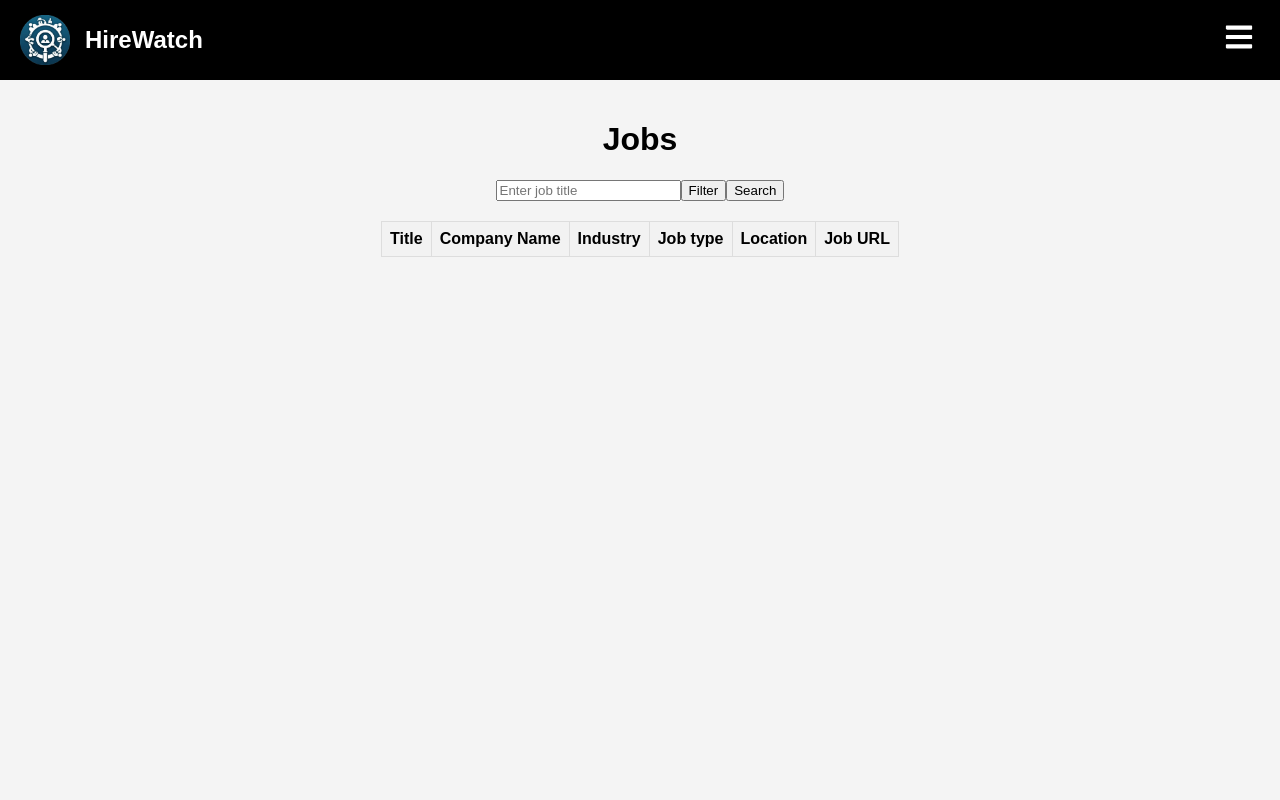
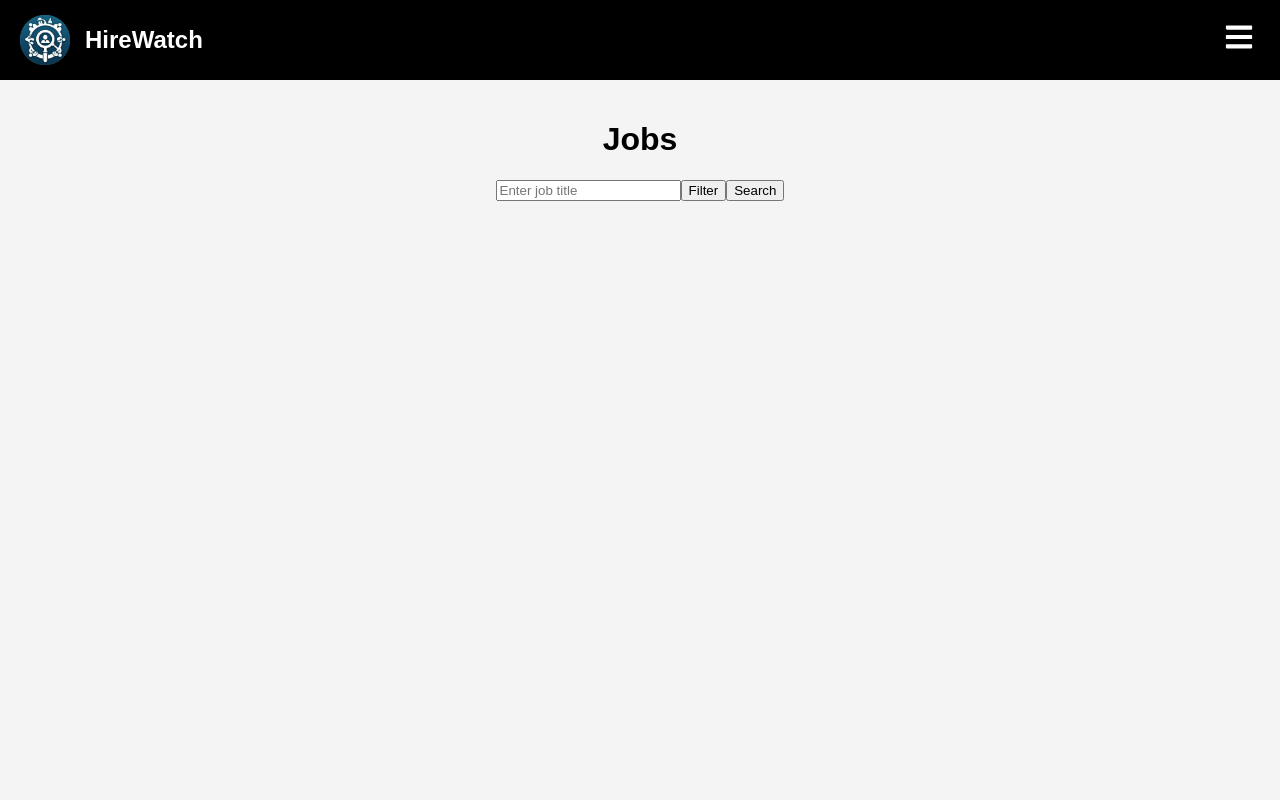
Before and after one commit to amalayil23/HireWatch, a React (Create React App) app in the folder frontend/: page /searchjobs in a window 1280 px wide. Shown: the top 800 px of the page. Built offline with nearby package versions, Linux system fonts and the light colour scheme.

Commit message:
updated searchjob with button and 'no job found'

```diff
--- a/frontend/src/pages/searchjobs.js
+++ b/frontend/src/pages/searchjobs.js
@@ -131,6 +131,11 @@ function SearchJobs() {
           />
         </div>
       )}
+      {jobs.msg === "No match found" && (
+        <p>No jobs found.</p>
+      )}
+
+      {jobs.length > 0 && (
 
       <table className='table mt-3'>
         <thead>
@@ -157,13 +162,14 @@ function SearchJobs() {
                   className='btn btn-success btn-sm'
                   onClick={() => saveJob(job.jobid)}
                 >
+                Save
                 </button>
               </td>
             </tr>
           ))}
         </tbody>
       </table>
-
+    )}
     </div>
   );
 }
```
